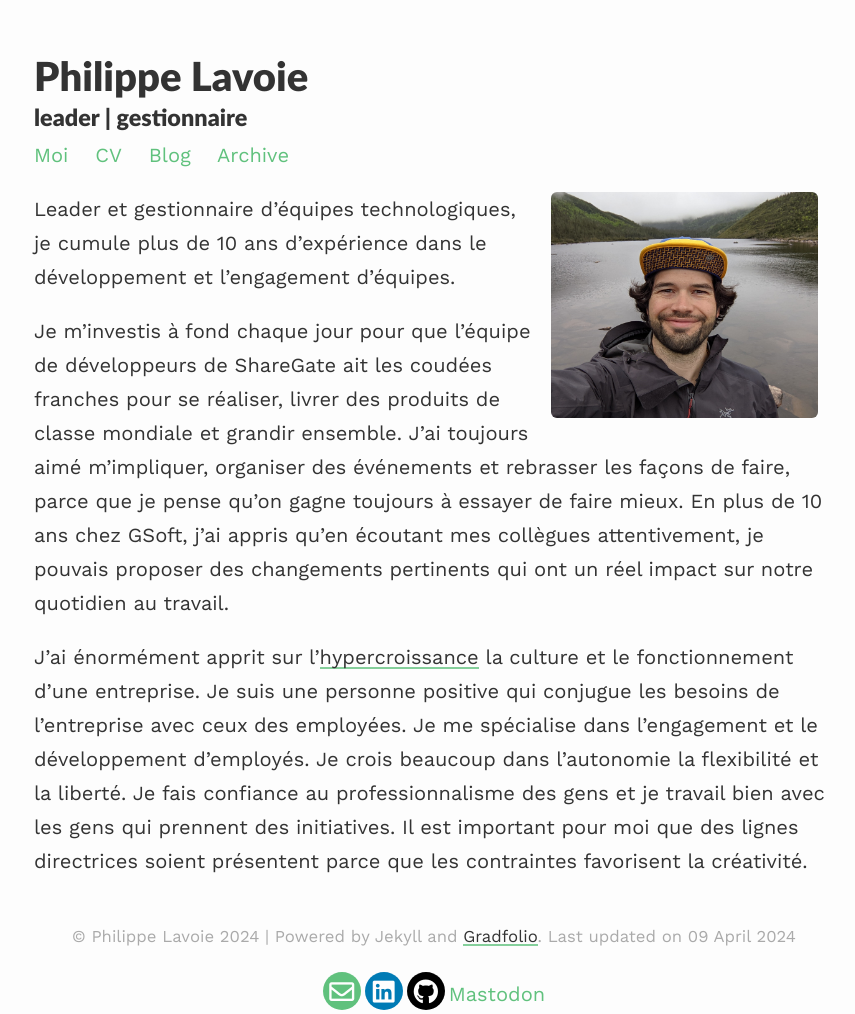
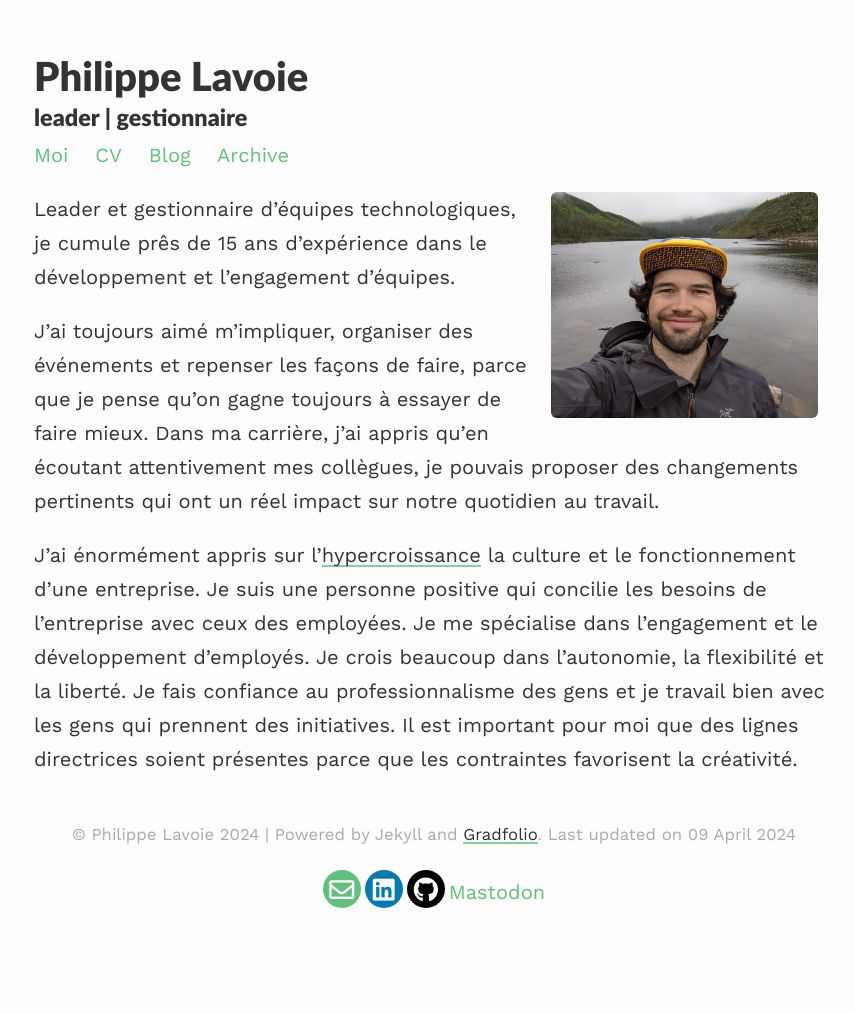
Before and after one commit to drdeteck/Me2, a Jekyll site: the page built from index.md, in a window 1280 px wide. Shown: the whole page, without its empty margins (206-1061 px from the left). Built offline with Jekyll 4.4.1, drawn with Linux system fonts in a browser that asks for light colours; nearby versions of some CDN libraries; after the commit the page ends 980 px from its top, so only the background shows below that.

Commit message:
Update index.md

```diff
--- a/index.md
+++ b/index.md
@@ -7,8 +7,8 @@ profile:
 published: true
 ---
 
-Leader et gestionnaire d'équipes technologiques, je cumule plus de 10 ans d’expérience dans le développement et l'engagement d'équipes.
+Leader et gestionnaire d'équipes technologiques, je cumule prês de 15 ans d’expérience dans le développement et l'engagement d'équipes.
 
-Je m'investis à fond chaque jour pour que l'équipe de développeurs de ShareGate ait les coudées franches pour se réaliser, livrer des produits de classe mondiale et grandir ensemble. J'ai toujours aimé m'impliquer, organiser des événements et rebrasser les façons de faire, parce que je pense qu'on gagne toujours à essayer de faire mieux. En plus de  10 ans chez GSoft, j'ai appris qu'en écoutant mes collègues attentivement, je pouvais proposer des changements pertinents qui ont un réel impact sur notre quotidien au travail.
+J’ai toujours aimé m’impliquer, organiser des événements et repenser les façons de faire, parce que je pense qu’on gagne toujours à essayer de faire mieux. Dans ma carrière, j’ai appris qu’en écoutant attentivement mes collègues, je pouvais proposer des changements pertinents qui ont un réel impact sur notre quotidien au travail.
 
-J'ai énormément apprit sur l'[hypercroissance](http://cultureincpodcast.com/index.php/2019/12/10/11-culture-et-hypercroissance-philippe-lavoie/){:target="_blank"} la culture et le fonctionnement d'une entreprise. Je suis une personne positive qui conjugue les besoins de l'entreprise avec ceux des employées. Je me spécialise dans l'engagement et le développement d'employés. Je crois beaucoup dans l'autonomie la flexibilité et la liberté. Je fais confiance au professionnalisme des gens et je travail bien avec les gens qui prennent des initiatives. Il est important pour moi que des lignes directrices soient présentent parce que les contraintes favorisent la créativité.
+J'ai énormément appris sur l'[hypercroissance](http://cultureincpodcast.com/index.php/2019/12/10/11-culture-et-hypercroissance-philippe-lavoie/){:target="_blank"} la culture et le fonctionnement d'une entreprise. Je suis une personne positive qui concilie les besoins de l'entreprise avec ceux des employées. Je me spécialise dans l'engagement et le développement d'employés. Je crois beaucoup dans l'autonomie, la flexibilité et la liberté. Je fais confiance au professionnalisme des gens et je travail bien avec les gens qui prennent des initiatives. Il est important pour moi que des lignes directrices soient présentes parce que les contraintes favorisent la créativité.
```
